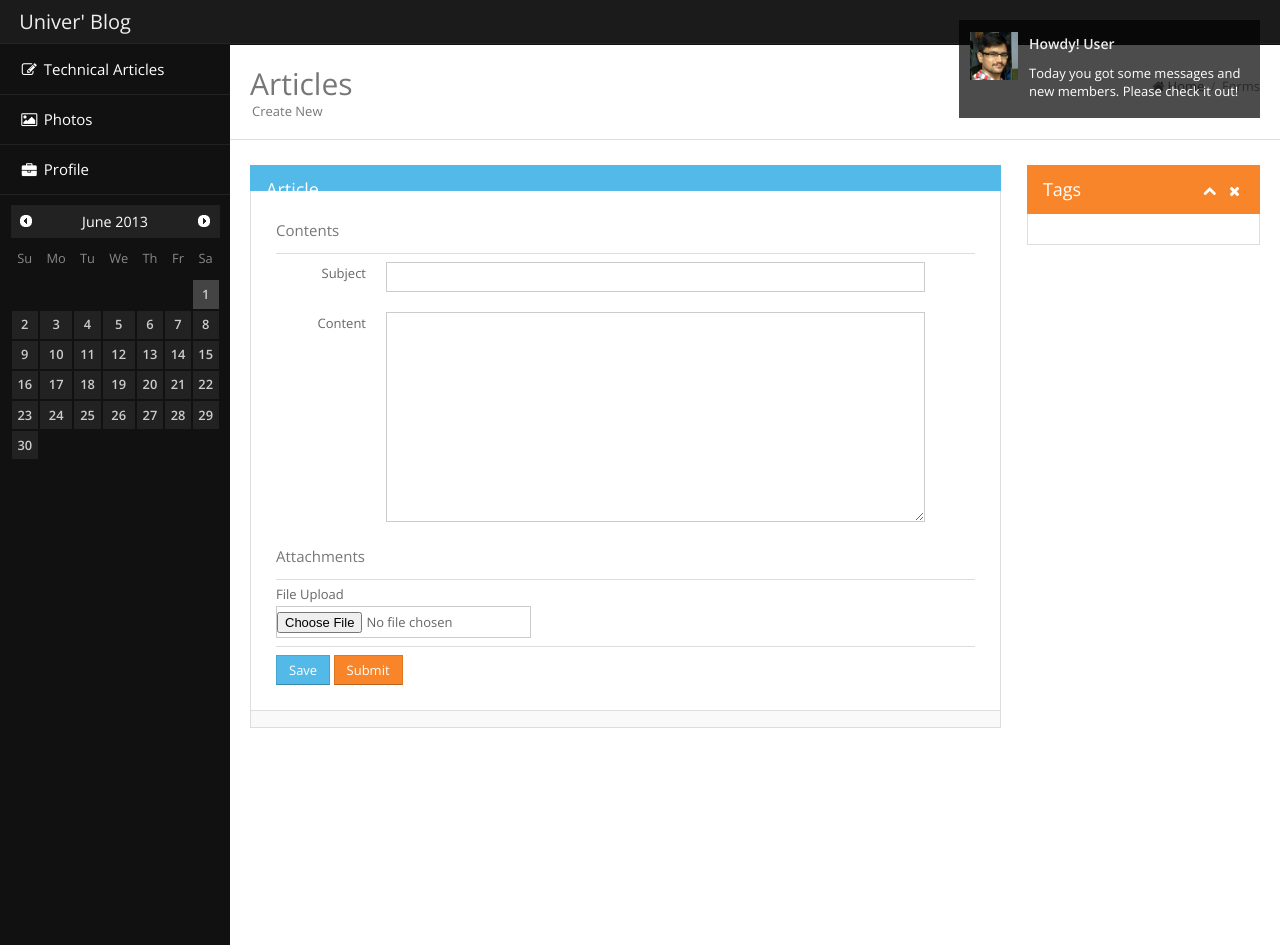
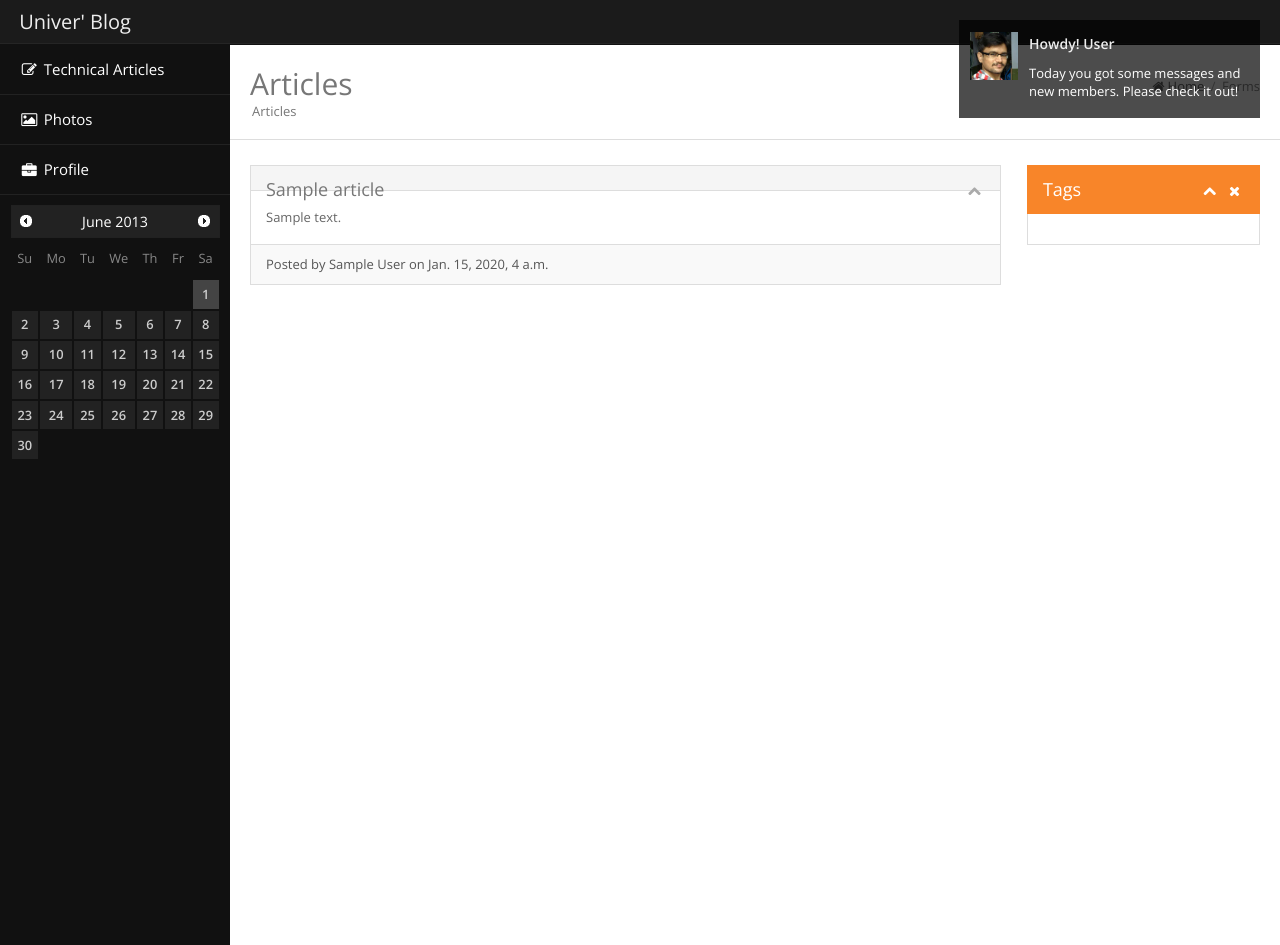
Before and after one commit to shigengyu/Genghis, a Django app: page /article/ in a window 1280 px wide. Run offline with Django 3.2, Linux system fonts and the light colour scheme; tables that the repository leaves empty hold one stand-in row (values such as "Sample post").

Commit message:
Create and list articles

```diff
--- a/src/article/forms.py
+++ b/src/article/forms.py
@@ -5,7 +5,7 @@ from django.forms.widgets import TextInput, Textarea
 class ArticleForm(ModelForm):
     class Meta:
         model = Article
-        fields = ('subject', 'content', 'author', 'tags')
+        fields = ('subject', 'content')
         widgets = {
             'subject': TextInput(attrs={'class':'span11'}),
             'content': Textarea(attrs={'class':'span11', 'rows': '10'}),
--- a/src/article/models.py
+++ b/src/article/models.py
@@ -27,16 +27,12 @@ class ArticleForm(Form):
         model = Article
 
 class ArticleComment(Model):
-    id = models.AutoField(primary_key=True),
-    article = models.ForeignKey(Article),
-    subject = models.CharField(max_length=256),
-    content = models.TextField(),
-    create_date_time = models.DateTimeField(auto_now_add=True),
-    update_date_time = models.DateTimeField(auto_now=True),
+    id = models.AutoField(primary_key=True)
+    article = models.ForeignKey(Article)
+    subject = models.CharField(max_length=256)
+    content = models.TextField()
+    create_date_time = models.DateTimeField(auto_now_add=True)
+    update_date_time = models.DateTimeField(auto_now=True)
 
     def __unicode__(self):
         return self.subject
-
-    @permalink
-    def get_absolute_url(self):
-        return ('article.comment.detail', self.id)
--- /dev/null
+++ b/src/article/templates/article_list.html
@@ -0,0 +1,57 @@
+{% extends "base.html" %} {% block head %}
+<h2 class="pull-left">
+	Articles <span class="page-meta">Articles</span>
+</h2>
+{% endblock %} {% block content %}
+<div class="row-fluid">
+	<div class="span9">
+
+		{% for article in articles %}
+
+		<!-- Widget -->
+		<div class="widget">
+			<!-- Widget head -->
+			<div class="widget-head">
+				<div class="pull-left">{{ article.subject }}</div>
+				<div class="widget-icons pull-right">
+					<a href="#" class="wminimize"><i class="icon-chevron-up"></i></a>
+				</div>
+			</div>
+
+			<!-- Widget content -->
+			<div class="widget-content">
+				<div class="padd">
+					{{ article.content }}
+				</div>
+			</div>
+			<div class="widget-foot">
+				{% if article.create_date_time  %}
+					Posted by {{article.author }} on {{ article.create_date_time }}
+				{% endif %}
+				{% if article.update_date_time != article.create_date_time %}
+					&nbsp;&nbsp;Last updated on {{ article.update_date_time }}
+				{% endif %}
+				<!-- Widget ends -->
+			</div>
+		</div>
+
+		{% endfor %}
+	</div>
+
+	<div class="span3">
+		<div class="widget worange">
+			<div class="widget-head">
+				<div class="pull-left">Tags</div>
+				<div class="widget-icons pull-right">
+					<a href="#" class="wminimize"><i class="icon-chevron-up"></i></a> <a
+						href="#" class="wclose"><i class="icon-remove"></i></a>
+				</div>
+				<div class="clearfix"></div>
+			</div>
+
+			<div class="widget-content">
+				<div class="padd"></div>
+			</div>
+		</div>
+	</div>
+	{% endblock %}
--- a/src/article/templates/articles.html
+++ /dev/null
@@ -1,95 +0,0 @@
-{% extends "base.html" %} {% block head %}
-<h2 class="pull-left">
-	Articles <span class="page-meta">Create New</span>
-</h2>
-{% endblock %} {% block content %}
-<div class="row-fluid">
-	<div class="span9">
-
-		<!-- Widget -->
-		<div class="widget wlightblue">
-			<!-- Widget head -->
-			<div class="widget-head">
-				<div class="pull-left">Article</div>
-			</div>
-
-			<!-- Widget content -->
-			<div class="widget-content">
-				<div class="padd">
-
-					<!-- Form starts.  -->
-					<form class="form-horizontal" action="/article/create/">
-
-						<h6>Contents</h6>
-						<hr />
-
-						<!-- Subject -->
-						<div class="control-group">
-							<label class="control-label" for="subject">Subject</label>
-							<div class="controls">
-								<input type="text" id="subject" class="span11">
-							</div>
-						</div>
-
-						{% if no_subject %}
-						<div class="control-group warning">
-							<div class="controls">
-								<span class="help-inline">Please input subject</span>
-							</div>
-						</div>
-						{% endif %}
-
-
-						<!-- Content -->
-						<div class="control-group">
-							<label class="control-label" for="content">Content</label>
-							<div class="controls">
-								<textarea id="content" class="span11" rows="10"></textarea>
-							</div>
-						</div>
-
-						<h6>Attachments</h6>
-						<hr />
-
-						<div class='file-checkbox'>
-							<label>File Upload</label> <input class='file' type='file' />
-						</div>
-
-						<hr />
-
-						{% csrf_token %}
-						<button type="submit" class="btn btn-info">Save</button>
-						<button type="submit" class="btn btn-warning">Submit</button>
-
-					</form>
-
-				</div>
-			</div>
-			<div class="widget-foot">
-				<!-- Footer goes here -->
-			</div>
-			<!-- Widget ends -->
-
-		</div>
-	</div>
-
-	<div class="span3">
-		<div class="widget worange">
-			<div class="widget-head">
-				<div class="pull-left">Tags</div>
-				<div class="widget-icons pull-right">
-					<a href="#" class="wminimize"><i class="icon-chevron-up"></i></a> <a
-						href="#" class="wclose"><i class="icon-remove"></i></a>
-				</div>
-				<div class="clearfix"></div>
-			</div>
-
-			<div class="widget-content">
-				<div class="padd"></div>
-			</div>
-
-		</div>
-
-	</div>
-</div>
-{% endblock %}
--- a/src/article/urls.py
+++ b/src/article/urls.py
@@ -2,7 +2,7 @@ from django.conf.urls import patterns, url
 from article.views import ArticleView, ArticleUpdate, ArticleCreate
 
 urlpatterns = patterns('',
-    url(r'^$', ArticleView.as_view(), name = 'article_list'),
-    url(r'^create/$', ArticleCreate.as_view(), name = 'article_create'),
-    url(r'^update/(?P<pk>\d+)/$', ArticleUpdate.as_view(), name = 'article_update'),
+    url(r'^$', ArticleView.as_view()),
+    url(r'^create/$', ArticleCreate.as_view()),
+    url(r'^update/(?P<pk>\d+)/$', ArticleUpdate.as_view()),
 )
--- a/src/article/views.py
+++ b/src/article/views.py
@@ -2,13 +2,27 @@
 from django.views.generic.base import TemplateView
 from django.views.generic.edit import CreateView
 from article.forms import ArticleForm
+from django.http.response import HttpResponseRedirect
+from article.models import Article
 
 class ArticleView(TemplateView):
-    template_name = 'articles.html'
+    template_name = 'article_list.html'
+
+    def get_context_data(self, **kwargs):
+        context = super(ArticleView, self).get_context_data(**kwargs)
+        context['articles'] = Article.objects.order_by('-create_date_time')
+        return context
 
 class ArticleCreate(CreateView):
-    template_name = 'article_form.html';
+    template_name = 'article_form.html'
     form_class = ArticleForm
+    success_url = '/article'
+
+    def form_valid(self, form):
+        data = form.save(commit=False)
+        data.author = 'Univer'
+        data.save()
+        return super(ArticleCreate, self).form_valid(form)
 
 class ArticleUpdate(TemplateView):
     template_name = 'article_edit.html'
--- a/src/genghis/settings.py
+++ b/src/genghis/settings.py
@@ -12,7 +12,7 @@ MANAGERS = ADMINS
 DATABASES = {
     'default': {
         'ENGINE': 'django.db.backends.sqlite3', # Add 'postgresql_psycopg2', 'mysql', 'sqlite3' or 'oracle'.
-        'NAME': 'E:\\Projects\\Eclipse\\UniverBlog\\Genghis\\src\\sqlite.db',                      # Or path to database file if using sqlite3.
+        'NAME': 'E:\Projects\GitHub\Genghis\src\sqlite.db',                      # Or path to database file if using sqlite3.
         # The following settings are not used with sqlite3:
         'USER': 'univer',
         'PASSWORD': 'steroids',
```
Also changed, not shown: src/article/templates/article_form.html (+2 -6 lines), src/sqlite.db.
